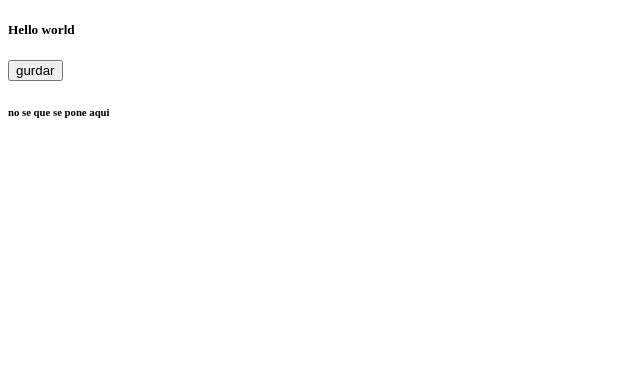
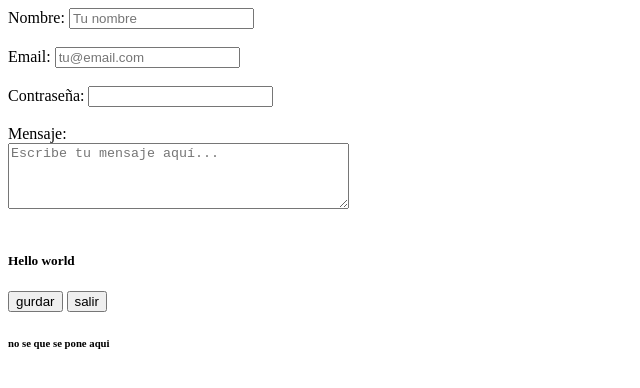
Before and after one commit to AldoRJ24/mi-primer-proyecto-html-git, a plain HTML site: page index.html in a window 1280 px wide. Shown: the whole page, without its empty margins (0-640 px from the left). Drawn offline with Linux system fonts and the light colour scheme.

Commit message:
login agregado

```diff
--- a/index.html
+++ b/index.html
@@ -4,10 +4,28 @@
 
     </head>
     <body>
+         <label for="nombre">Nombre:</label>
+        <input type="text" id="nombre" name="nombre" placeholder="Tu nombre">
+        <br><br>
+
+        <label for="email">Email:</label>
+        <input type="email" id="email" name="email" placeholder="tu@email.com">
+        <br><br>
+
+        <label for="password">Contraseña:</label>
+        <input type="password" id="password" name="password">
+        <br><br>
+
+        <label for="mensaje">Mensaje:</label><br>
+        <textarea id="mensaje" name="mensaje" rows="4" cols="40"
+                  placeholder="Escribe tu mensaje aquí..."></textarea>
+        <br><br>
         <h5>Hello world
         </h5>
         <button>gurdar
         </button>
+        <button>salir</button>
+
 
     </body>
     <footer>
```
